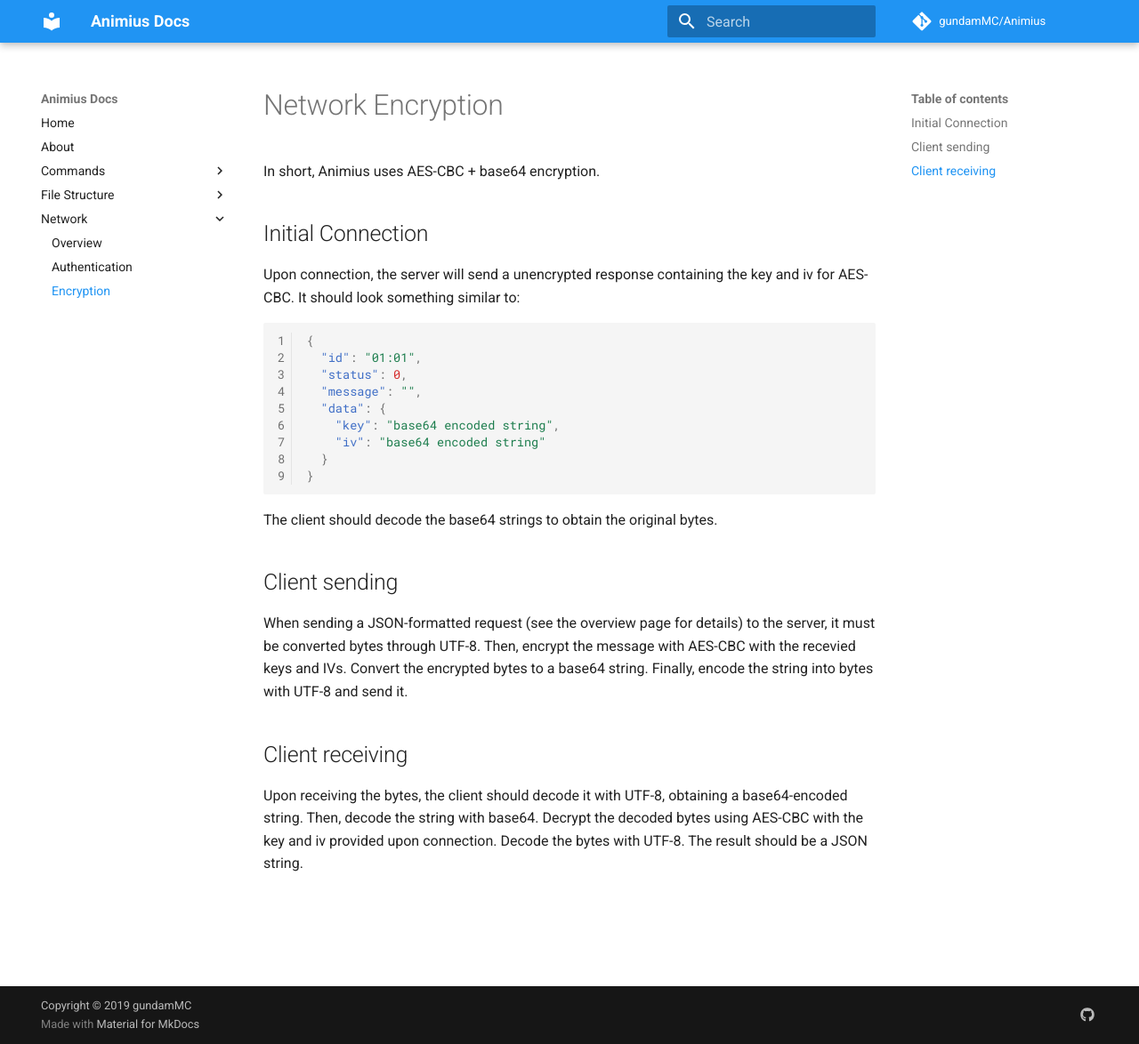
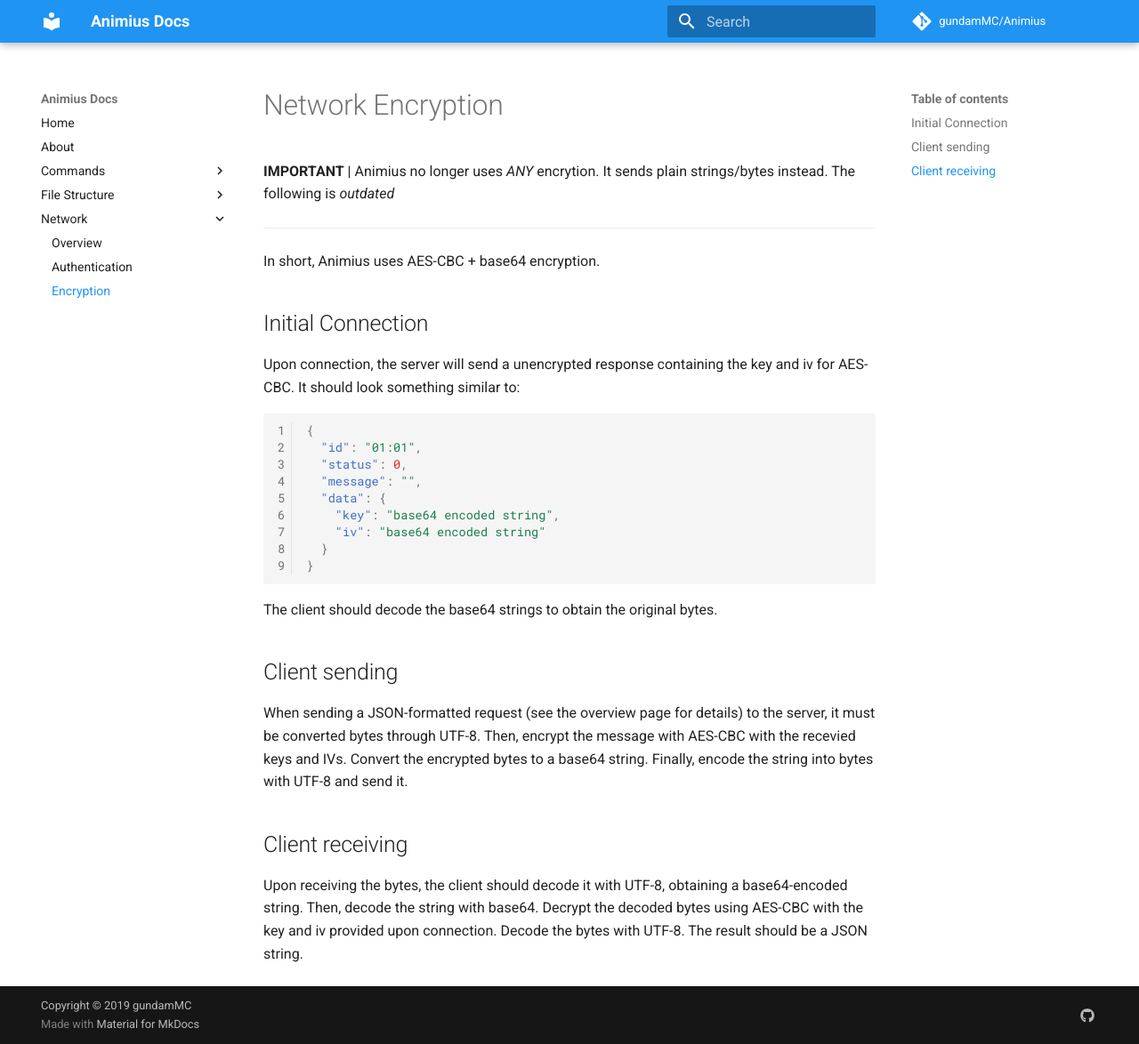
Before and after one commit to gundamMC/animius, an MkDocs documentation site: the page built from docs/network/encryption.md, in a window 1280 px wide and 1174 px high. Shown: the whole window at 89% size. Built offline with MkDocs 1.6.1 and Material for MkDocs 9.7.7, drawn with Linux system fonts in a browser that asks for light colours; comment, search, counter and statistics services are not loaded.

Commit message:
Add outdated message in encryption documentation page

```diff
--- a/docs/network/encryption.md
+++ b/docs/network/encryption.md
@@ -1,4 +1,8 @@
 # Network Encryption
+
+**IMPORTANT** | Animius no longer uses *ANY* encrytion. It sends plain strings/bytes instead. The following is *outdated*
+
+------
 
 In short, Animius uses AES-CBC + base64 encryption.
 
```
